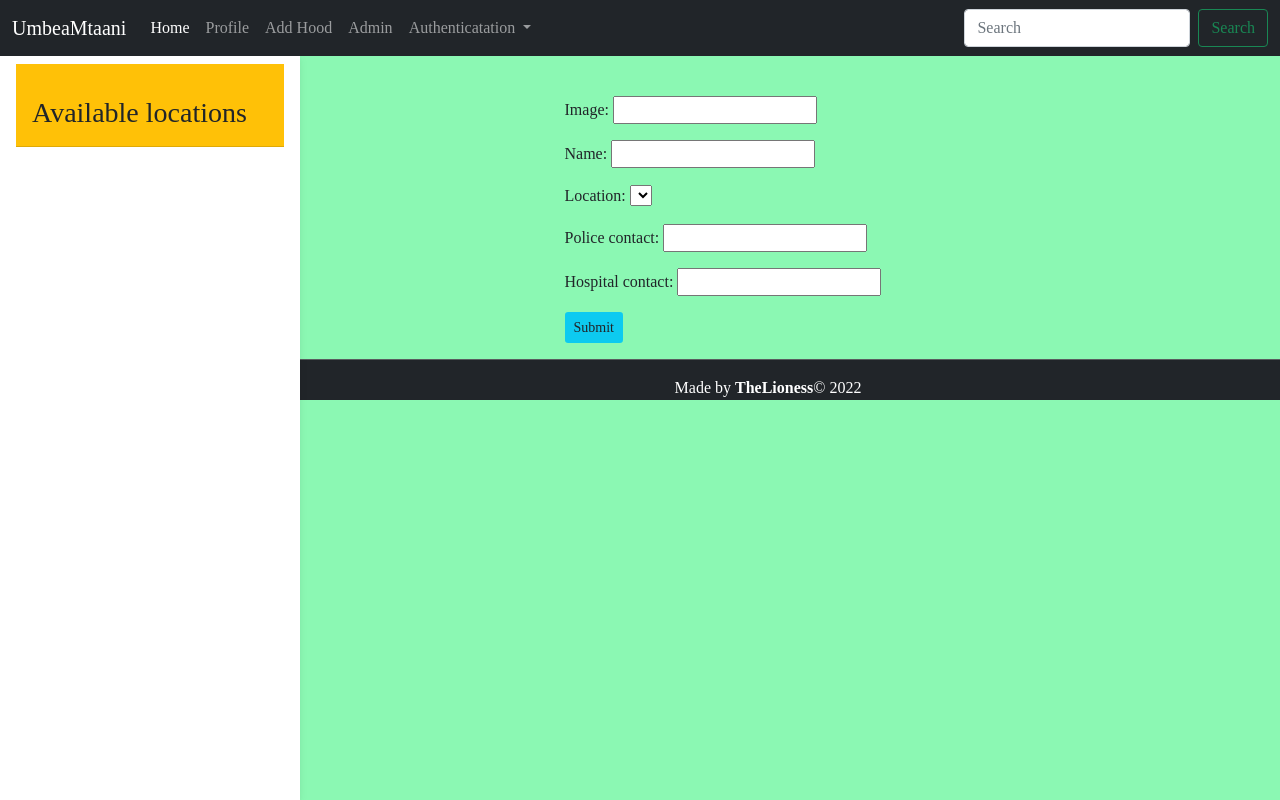
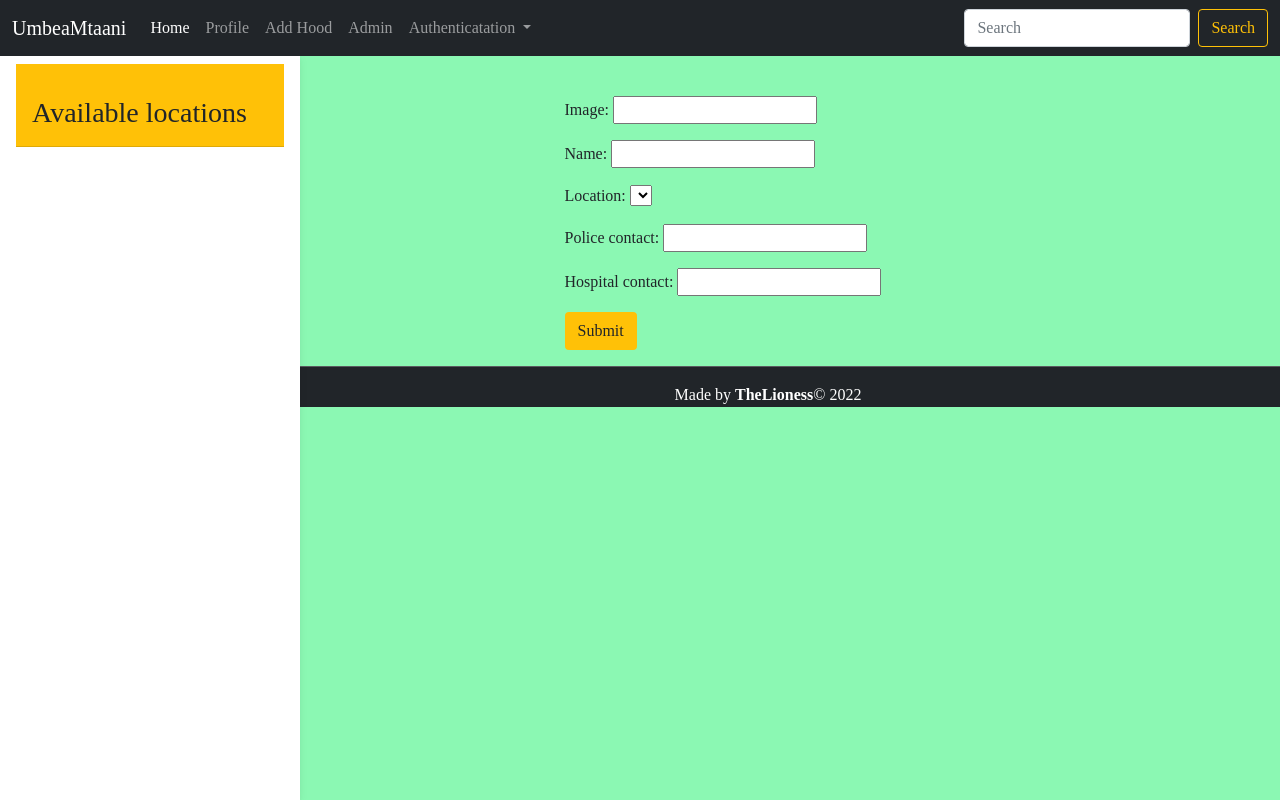
Before and after one commit to vionaosiako/UmbeaMtaani, a Django app: page /Neighbourhood in a window 1280 px wide. Run offline with Django 4.2, Linux system fonts and the light colour scheme; the visitor is signed in with stand-in values (Sample User, id 1); data comes from the database, SQL or seed files in the repository; data that the repository does not hold is empty; some web fonts are replaced.

Commit message:
Change buttons to have bg-warning

```diff
--- a/NeighbourhoodApp/templates/AddNeighbourhood.html
+++ b/NeighbourhoodApp/templates/AddNeighbourhood.html
@@ -10,7 +10,7 @@
 		<form class="form-group" method="POST" enctype="multipart/form-data">
 			{% csrf_token %}
 			{{form.as_p}}
-			<button type="submit" class="btn btn-sm bg-info">Submit</button>
+			<button type="submit" class="btn bg-warning">Submit</button>
 		</form>
 	</div>
 	<div class="col-md-3"></div>
--- a/NeighbourhoodApp/templates/addBusiness.html
+++ b/NeighbourhoodApp/templates/addBusiness.html
@@ -10,7 +10,7 @@
 		<form class="form-group" method="POST" enctype="multipart/form-data">
 			{% csrf_token %}
 			{{form.as_p}}
-			<button type="submit" class="btn btn-sm bg-info">Submit</button>
+			<button type="submit" class="btn bg-warning">Submit</button>
 		</form>
 	</div>
 	<div class="col-md-3"></div>
--- a/NeighbourhoodApp/templates/addPost.html
+++ b/NeighbourhoodApp/templates/addPost.html
@@ -10,7 +10,7 @@
 		<form class="form-group" method="POST" enctype="multipart/form-data">
 			{% csrf_token %}
 			{{form.as_p}}
-			<button type="submit" class="btn btn-sm bg-info">Submit</button>
+			<button type="submit" class="btn bg-warning">Submit</button>
 		</form>
 	</div>
 	<div class="col-md-3"></div>
--- a/NeighbourhoodApp/templates/addProfile.html
+++ b/NeighbourhoodApp/templates/addProfile.html
@@ -10,7 +10,7 @@
 		<form action="" method="post" enctype="multipart/form-data">
 			{% csrf_token %}
 			{{form.as_p}}
-			<input type="submit">
+			<input type="submit" class="btn bg-warning">
 
 		</form>
 	</div>
--- a/NeighbourhoodApp/templates/navbar.html
+++ b/NeighbourhoodApp/templates/navbar.html
@@ -32,7 +32,7 @@
             </ul>
             <form class="d-flex">
             <input class="form-control me-2" type="search" placeholder="Search" aria-label="Search">
-            <button class="btn btn-outline-success" type="submit">Search</button>
+            <button class="btn btn-outline-warning" type="submit">Search</button>
             </form>
         </div>
     </div>
```
